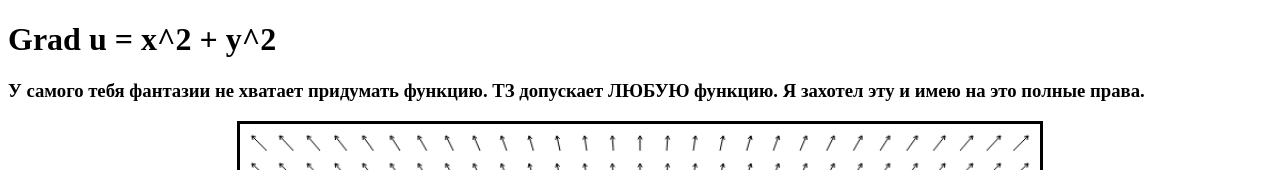
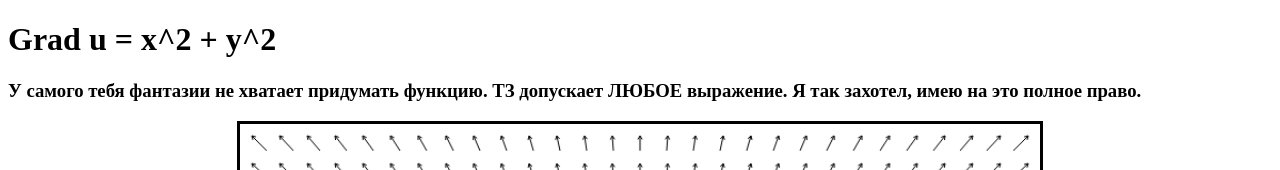
Before and after one commit to haskell-md2/gradient, a plain HTML site: page index.html in a window 1280 px wide. Shown: the top 170 px of the page. Drawn offline with Linux system fonts and the light colour scheme.

Commit message:
Update index.html

```diff
--- a/index.html
+++ b/index.html
@@ -10,7 +10,7 @@
         Grad u = x^2 + y^2
     </h1>
     <h3>
-        У самого тебя фантазии не хватает придумать функцию. ТЗ допускает ЛЮБУЮ функцию. Я захотел эту и имею на это полные права.
+        У самого тебя фантазии не хватает придумать функцию. ТЗ допускает ЛЮБОЕ выражение. Я так захотел, имею на это полное право.
     </h3>
     <canvas id="canvas" height="750" width="750" style="border: solid;"></canvas>
     <script src="index.js"></script>
```
